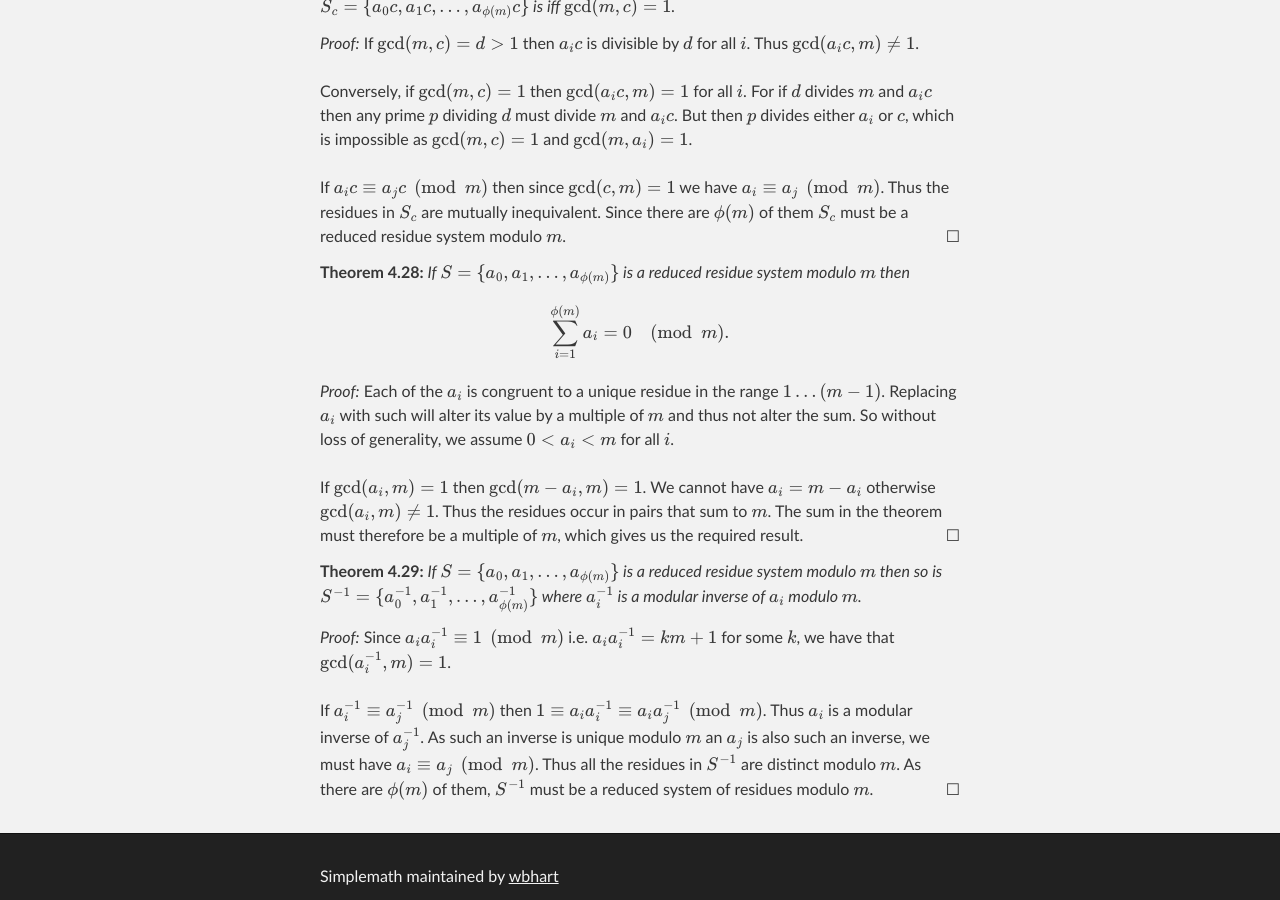
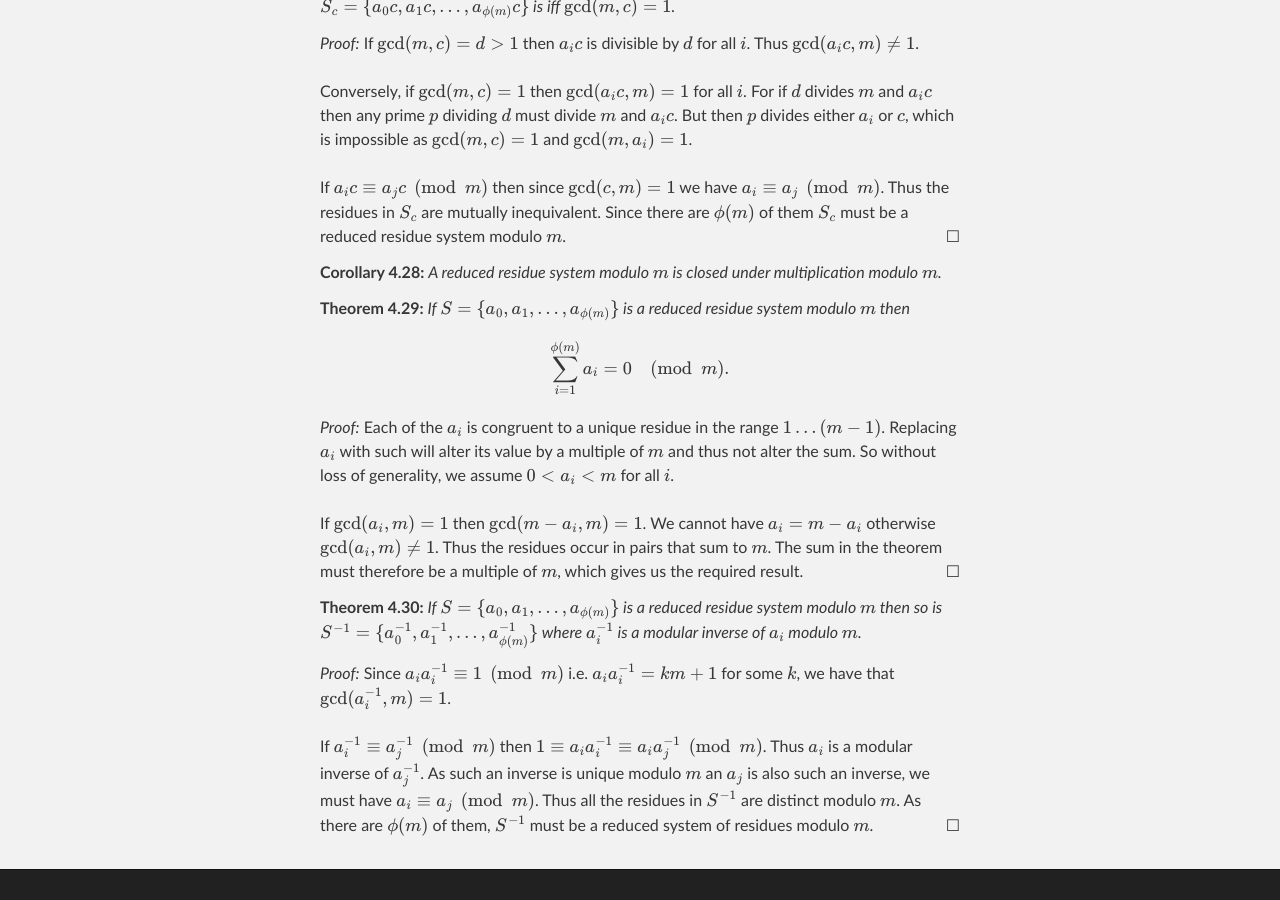
Before and after one commit to wbhart/SimpleMath, a Jekyll site: the page built from test.html, in a window 1280 px wide and 900 px high, scrolled down 17476 px. Built offline with Jekyll 4.4.1, drawn with Linux system fonts in a browser that asks for light colours; formulas are drawn with MathJax 3.

Commit message:
Update test.html

```diff
--- a/test.html
+++ b/test.html
@@ -870,6 +870,9 @@ If $a_ic \equiv a_jc \pmod{m}$ then since $\gcd(c, m) = 1$ we have $a_i \equiv a
 are mutually inequivalent. Since there are $\phi(m)$ of them $S_c$ must be a reduced residue system modulo $m$.
 </proof>
 
+<corollary> A reduced residue system modulo $m$ is closed under multiplication modulo $m$.
+</corollary>
+
 <theorem> If $S = \{a_0, a_1, \ldots, a_{\phi(m)}\}$ is a reduced residue system modulo $m$ then
 $$\sum_{i=1}^{\phi(m)} a_i = 0 \pmod{m}.$$
 </theorem>
```
